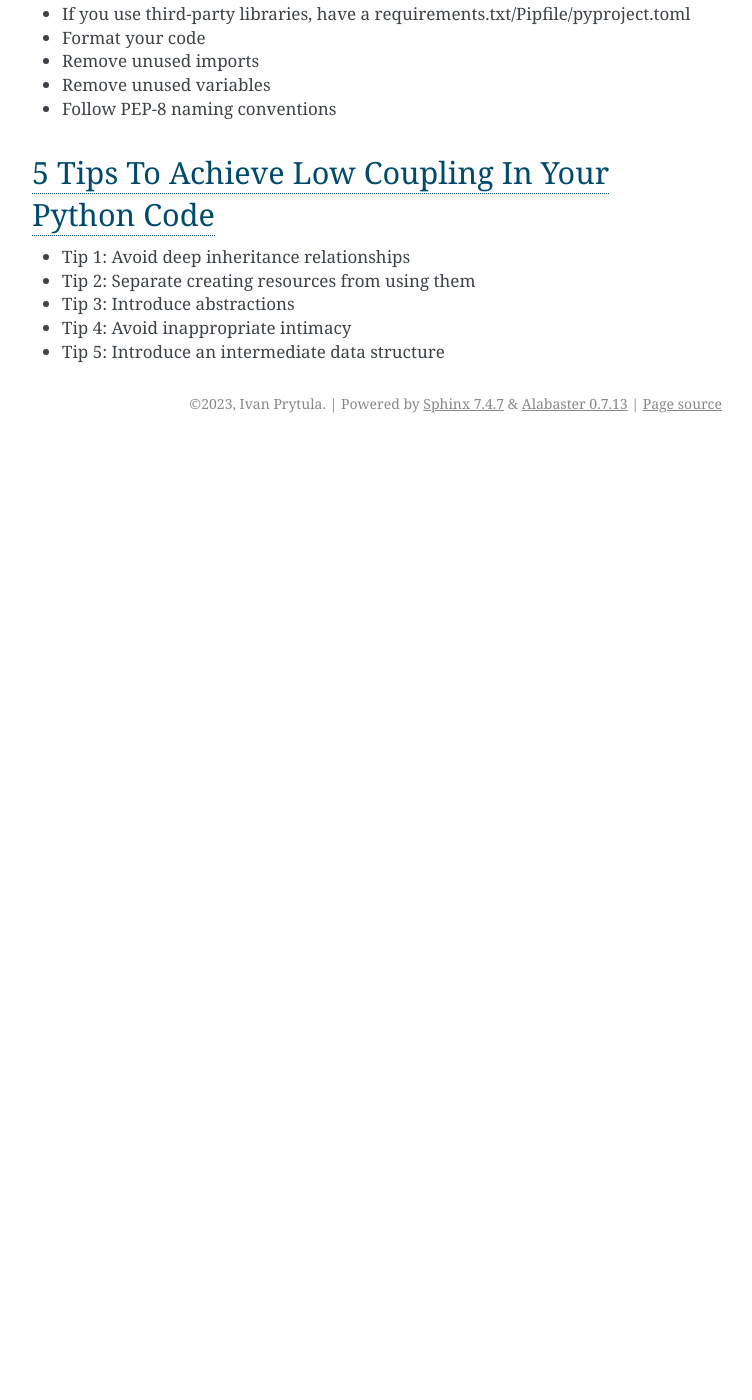
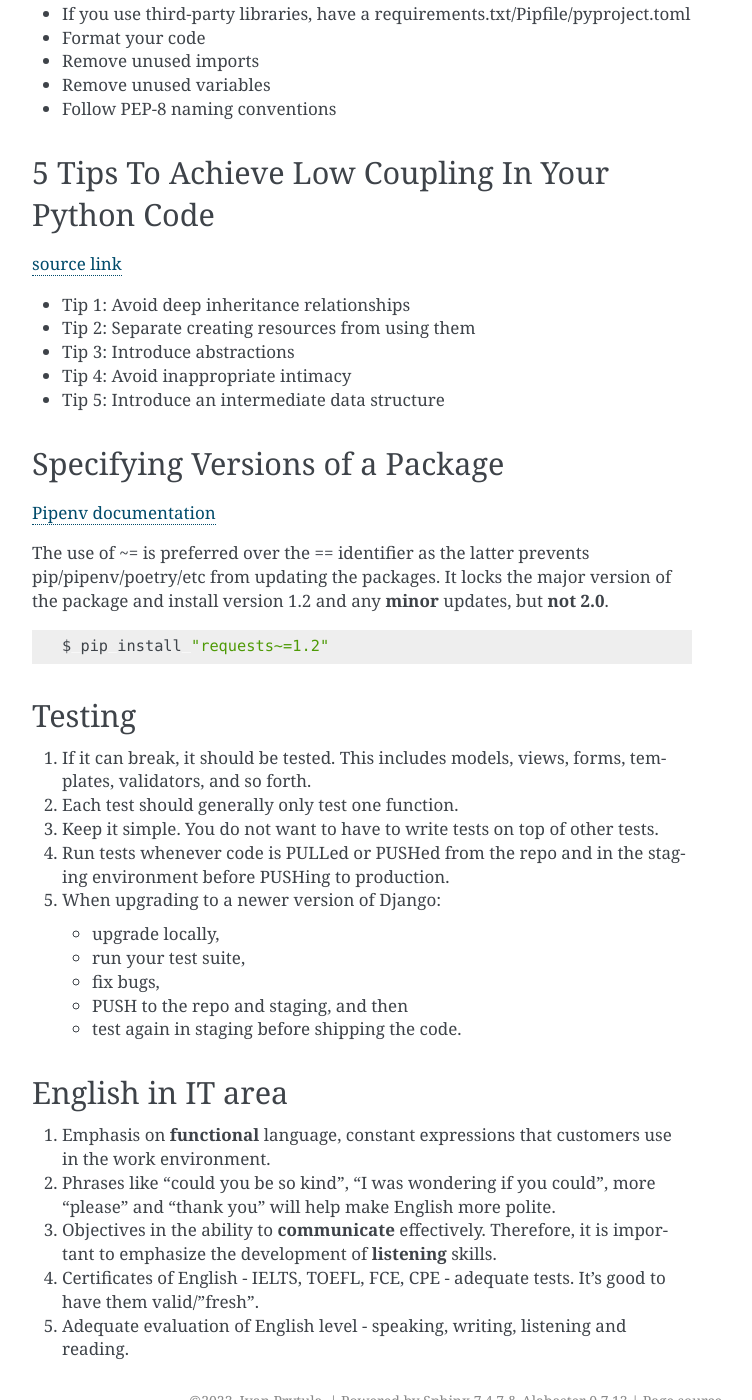
Before and after one commit to ivanprytula/price-navigator, a Sphinx documentation site: the page built from docs/python_best_practices.md, in a window 1280 px wide and 1400 px high, scrolled down 1518 px. Shown: the whole window, without its empty margins (388-1140 px from the left). Built offline with Sphinx 7.4.7, drawn with Linux system fonts in a browser that asks for light colours; before the commit the page ends 1961 px from its top, so only the background shows below that; some of the changed text lies outside the part shown.

````diff
--- a/docs/python_best_practices.md
+++ b/docs/python_best_practices.md
@@ -48,10 +48,44 @@
 - Remove unused variables
 - Follow PEP-8 naming conventions
 
-## [5 Tips To Achieve Low Coupling In Your Python Code](https://www.youtube.com/watch?v=qR4-PBLUZNw)
+## 5 Tips To Achieve Low Coupling In Your Python Code
+
+[source link](https://www.youtube.com/watch?v=qR4-PBLUZNw)
 
 - Tip 1: Avoid deep inheritance relationships
 - Tip 2: Separate creating resources from using them
 - Tip 3: Introduce abstractions
 - Tip 4: Avoid inappropriate intimacy
 - Tip 5: Introduce an intermediate data structure
+
+## Specifying Versions of a Package
+
+[Pipenv documentation](https://pipenv-fork.readthedocs.io/en/latest/basics.html#specifying-versions-of-a-package)
+
+The use of ~= is preferred over the == identifier as the latter prevents pip/pipenv/poetry/etc from updating the packages.
+It locks the major version of the package and install version 1.2 and any **minor** updates, but **not 2.0**.
+
+```shell
+$ pip install "requests~=1.2"
+```
+
+## Testing
+
+1. If it can break, it should be tested. This includes models, views, forms, templates, validators, and so forth.
+2. Each test should generally only test one function.
+3. Keep it simple. You do not want to have to write tests on top of other tests.
+4. Run tests whenever code is PULLed or PUSHed from the repo and in the staging environment before PUSHing to production.
+5. When upgrading to a newer version of Django:
+   - upgrade locally,
+   - run your test suite,
+   - fix bugs,
+   - PUSH to the repo and staging, and then
+   - test again in staging before shipping the code.
+
+## English in IT area
+
+1. Emphasis on **functional** language, constant expressions that customers use in the work environment.
+2. Phrases like "could you be so kind", "I was wondering if you could", more "please" and "thank you" will help make English more polite.
+3. Objectives in the ability to **communicate** effectively. Therefore, it is important to emphasize the development of **listening** skills.
+4. Certificates of English - IELTS, TOEFL, FCE, CPE - adequate tests. It's good to have them valid/"fresh".
+5. Adequate evaluation of English level - speaking, writing, listening and reading.
````
Also changed, not shown: cheatsheet_shell_commands.md (+5 -1 lines), docs/work_notes.rst (+24 -2 lines), 1 other file.
